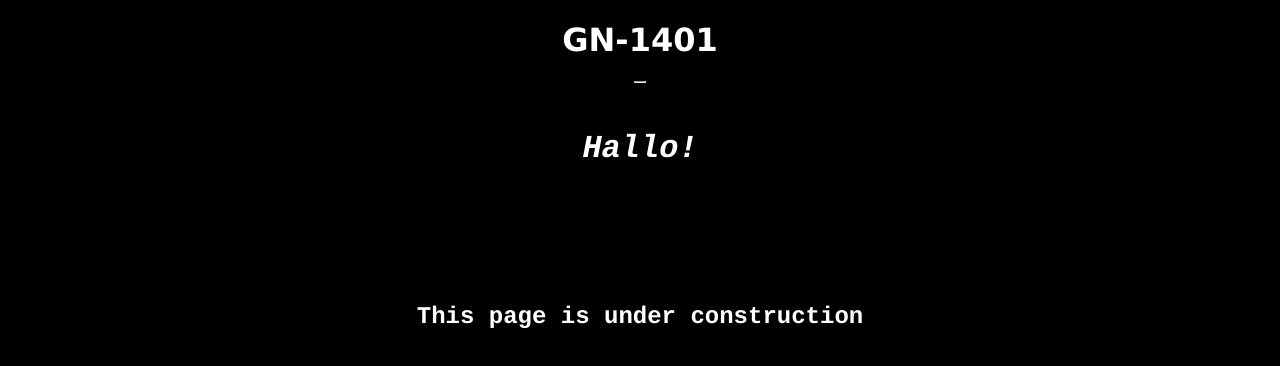
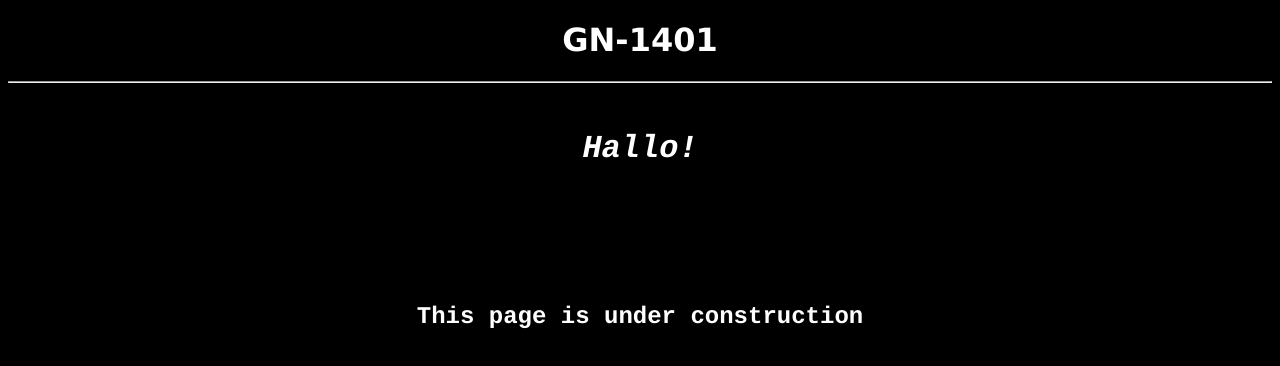
Before and after one commit to GN-1401/GN-1401.github.io, a plain HTML site: page index.html in a window 1280 px wide. Drawn offline with Linux system fonts and the light colour scheme.

Commit message:
Update index.html

```diff
--- a/index.html
+++ b/index.html
@@ -13,7 +13,7 @@ GN-1401
 </FONT>
 </H1>
 </FONT>
-<HR Width = "10">
+<HR>
 </HR>
 </center>
 <br>
```
